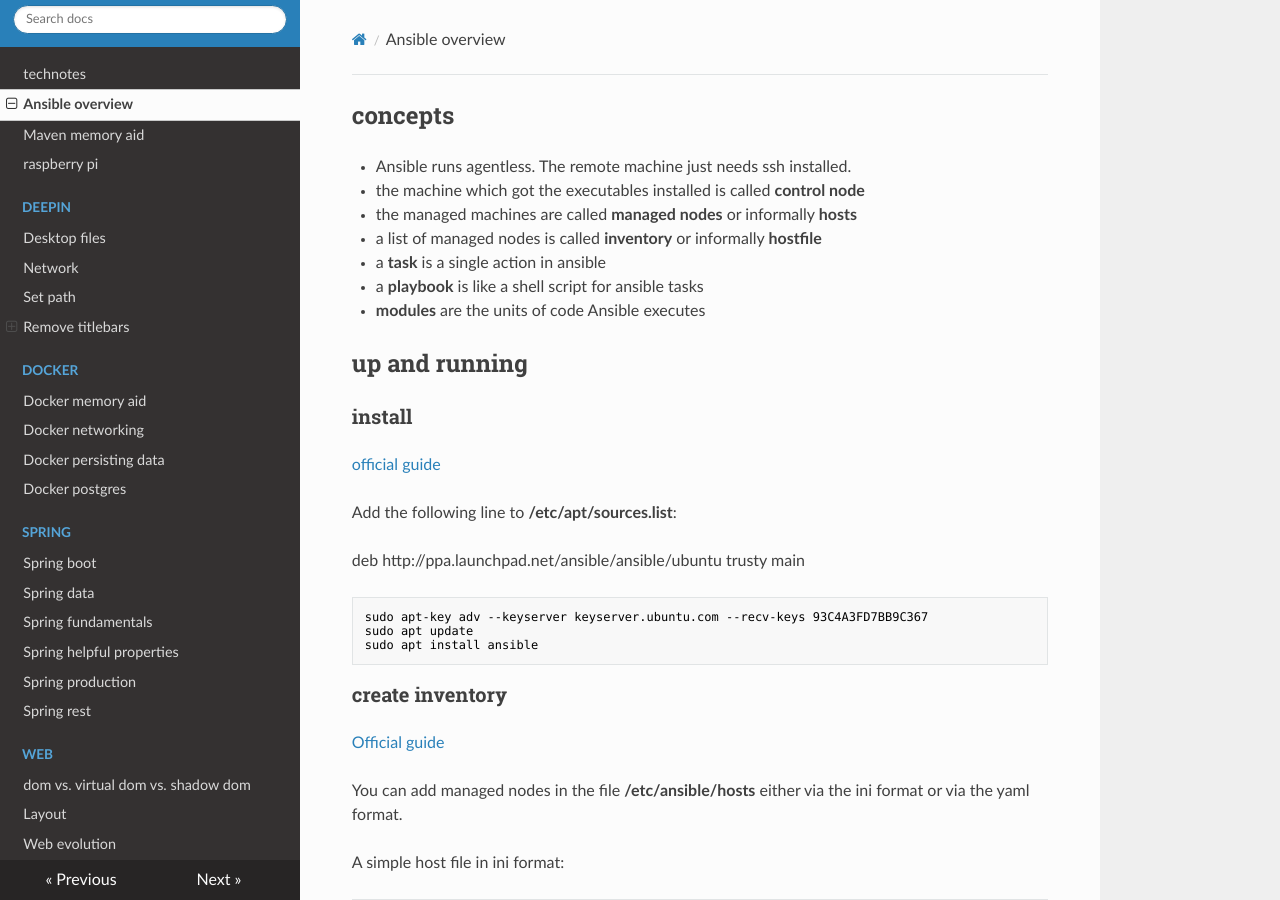
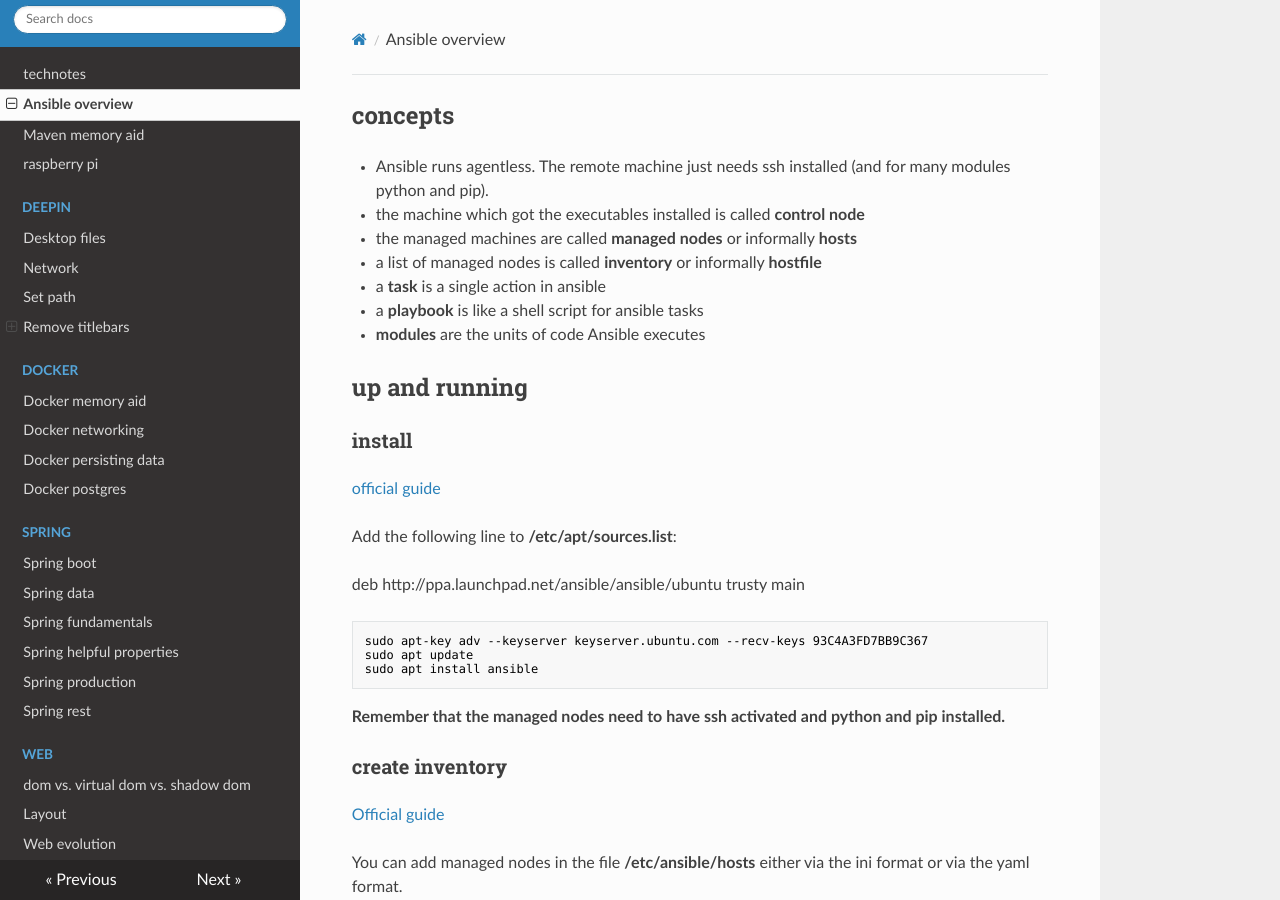
Before and after one commit to organicaudio/useful-code-snippets2, an MkDocs documentation site: the page built from docs/ansible-overview.md, in a window 1280 px wide and 900 px high. Built offline with MkDocs 1.6.1, drawn with Linux system fonts in a browser that asks for light colours; nearby versions of some CDN libraries.

Commit message:
info on ansibles requirement for pip and python

````diff
--- a/docs/ansible-overview.md
+++ b/docs/ansible-overview.md
@@ -1,7 +1,7 @@
 
 ## concepts
 
-- Ansible runs agentless. The remote machine just needs ssh installed.
+- Ansible runs agentless. The remote machine just needs ssh installed (and for many modules python and pip).
 - the machine which got the executables installed is called **control node**
 - the managed machines are called **managed nodes** or informally **hosts**
 - a list of managed nodes is called **inventory** or informally **hostfile**
@@ -23,6 +23,8 @@
 sudo apt update
 sudo apt install ansible
 ```
+
+**Remember that the managed nodes need to have ssh activated and python and pip installed.**
 
 ### create inventory
 
````
